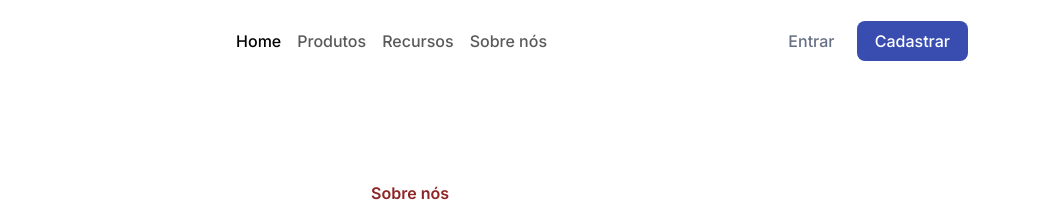
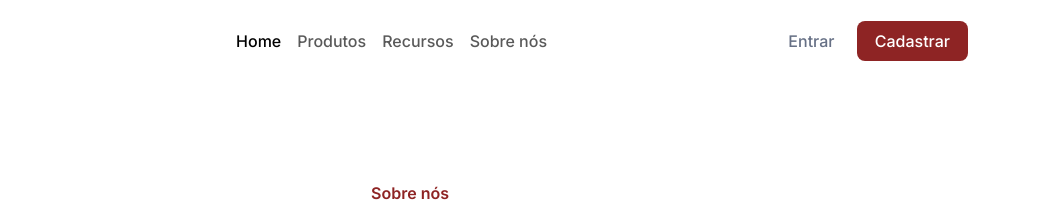
Before and after one commit to BRyuTakahashi/optimusTech, a plain HTML site: page index.html in a window 1280 px wide. Shown: the top 208 px of the page, 230-1280 px from the left. Drawn offline with Linux system fonts and the light colour scheme.

Commit message:
Update main.css

```diff
--- a/main.css
+++ b/main.css
@@ -44,7 +44,7 @@ header {
 }
 
 .link-signUp {
-  background-color:var(--main-blue);
+  background-color:var(--main-red);
   color: #FFF;
 
 }
```
